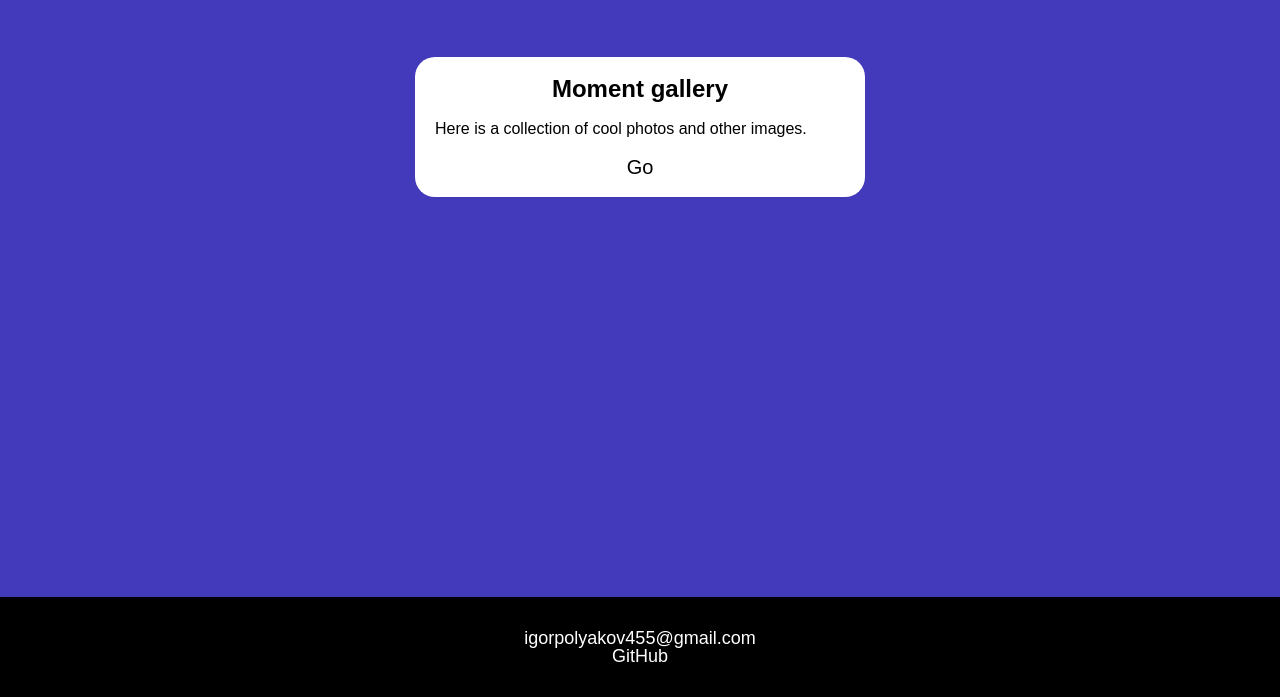
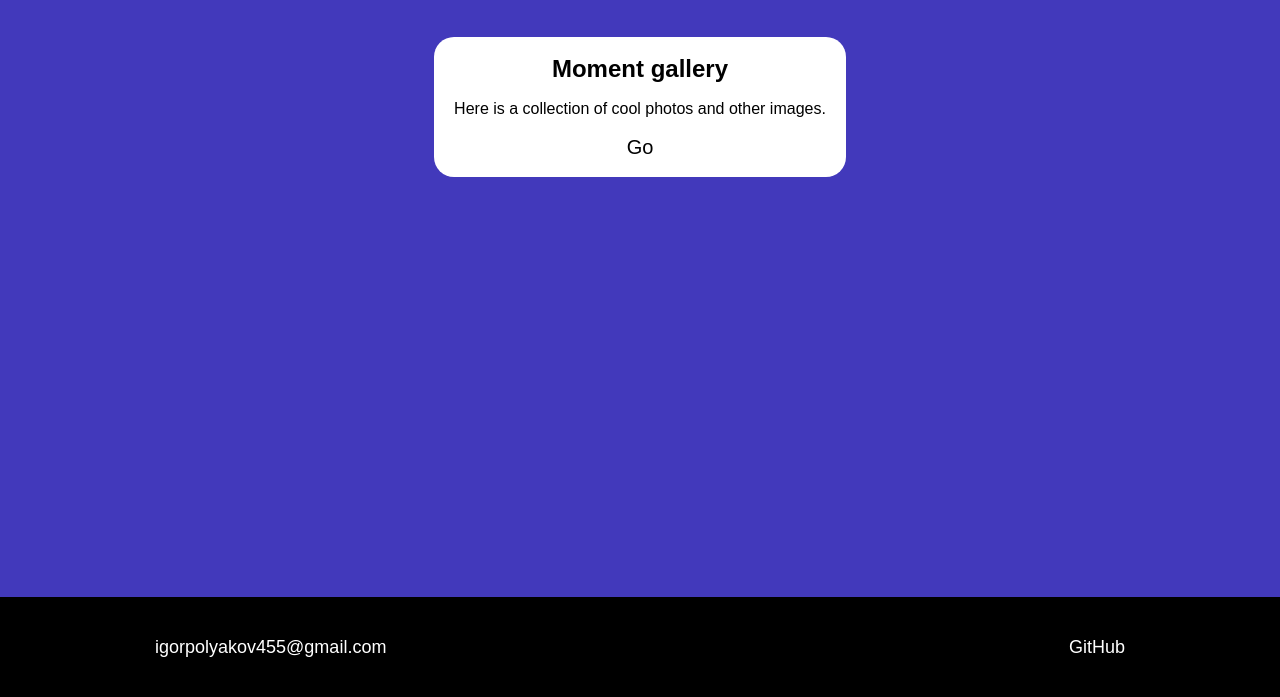
Before and after one commit to sadumpl/sadumpl.github.io, a plain HTML site: page index.html in a window 1280 px wide. Shown: the part 103-800 px from the top of the page. Drawn offline with Linux system fonts and the light colour scheme.

Commit message:
Add files via upload

```diff
--- a/css/style.css
+++ b/css/style.css
@@ -57,12 +57,32 @@ body {
 	flex-direction: column;
 }
 
+.header,
+.footer {
+	width: 100%;
+	color: #fff;
+	background-color: #000;
+}
+
+.header {
+	position: fixed;
+	top: 0;
+	z-index: 1;
+}
+
+.main {
+	flex: 1 1 auto;
+	background: #4239bb;
+	margin: 100px 0px 0px 0px;
+}
+
 .container {
-	max-width: 1200px;
+	max-width: 1000px;
+	padding: 0px 15px;
 	margin: 0px auto;
 }
 
-@media (max-width: 1200px) {
+@media (max-width: 1000px) {
 	.container {
 		max-width: 970px;
 	}
@@ -80,15 +100,14 @@ body {
 	}
 }
 
-.header,
-.footer {
-	width: 100%;
-	height: 100px;
-	color: #fff;
-	background-color: #000;
-	display: flex;
-	justify-content: center;
-	align-items: center;
+@media (max-width: 317px) {
+	.container {
+		max-width: none;
+	}
+
+	.footer__email {
+		margin: 0px 0px 10px;
+	}
 }
 
 a {
@@ -131,49 +150,47 @@ a:hover:before {
 	color: #fff;
 }
 
-.main {
-	flex: 1 1 auto;
-	background: #4239bb;
-}
-
 .header__title {
-	width: 270px;
-	margin: 0px auto;
+	display: flex;
+	justify-content: center;
+	padding: 34px;
 	text-align: center;
 }
 
-.header__title h1 {
-	margin: 32px 0;
-}
-
-.page-links {
-	display: flex;
-	justify-content: center;
-	padding: 50px 100px;
+.page-links__container {
+	margin: 40px auto 20px;
+	text-align: center;
 }
 
 .page-links__column {
 	display: inline-block;
-	width: 470px;
+	margin: 0px 15px;
 }
 
 .page-links__page {
-	display: inline-block;
-	width: 450px;
+	max-width: 440px;
 	padding: 20px;
 	border-radius: 20px;
 	overflow: hidden;
-	margin: 10px;
+	margin: 0px 0px 30px 0px;
 	background: #fff;
+	transition: 0.3s all;
+}
+
+.page-links__page:hover {
+	box-shadow: 0px 5px 10px 10px rgba(0, 0, 0, 0.2);
+	transform: scale(1) translate(0px, -5px);
+	position: relative;
+	z-index: 0;
 }
 
 .page-links__page-name {
-	margin: 0 auto 20px;
+	margin: 0px auto 20px;
 	text-align: center;
 }
 
 .page-links__page-description {
-	margin: 0 auto 20px;
+	margin: 0px auto 20px;
 }
 
 .page-links__link {
@@ -182,7 +199,14 @@ a:hover:before {
 }
 
 .footer__contacts {
-	width: 320px;
-	text-align: center;
+	display: flex;
+	flex-wrap: wrap;
+	justify-content: space-between;
 	font-size: 18px;
+	padding: 41px 0px;
 }
+
+.footer__email,
+.footer__github-link {
+	display: inline-block;
+}
```
